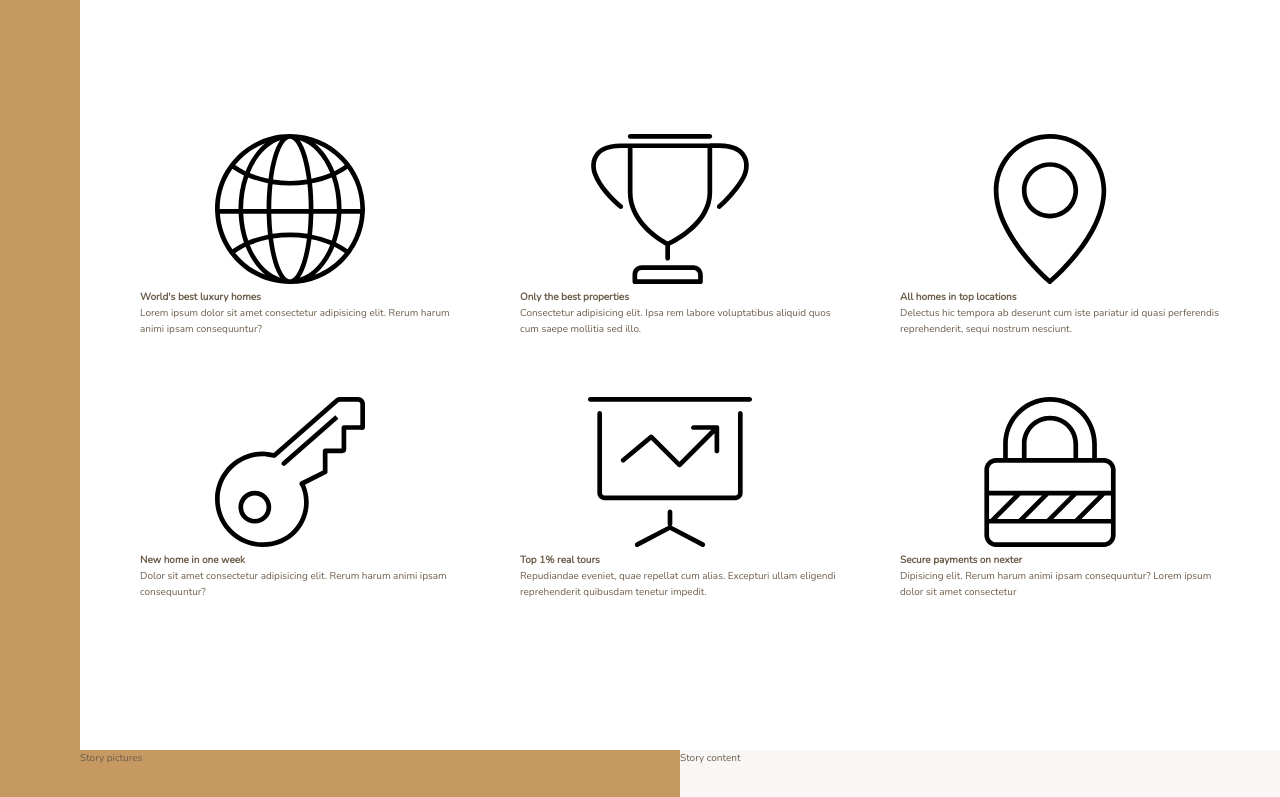
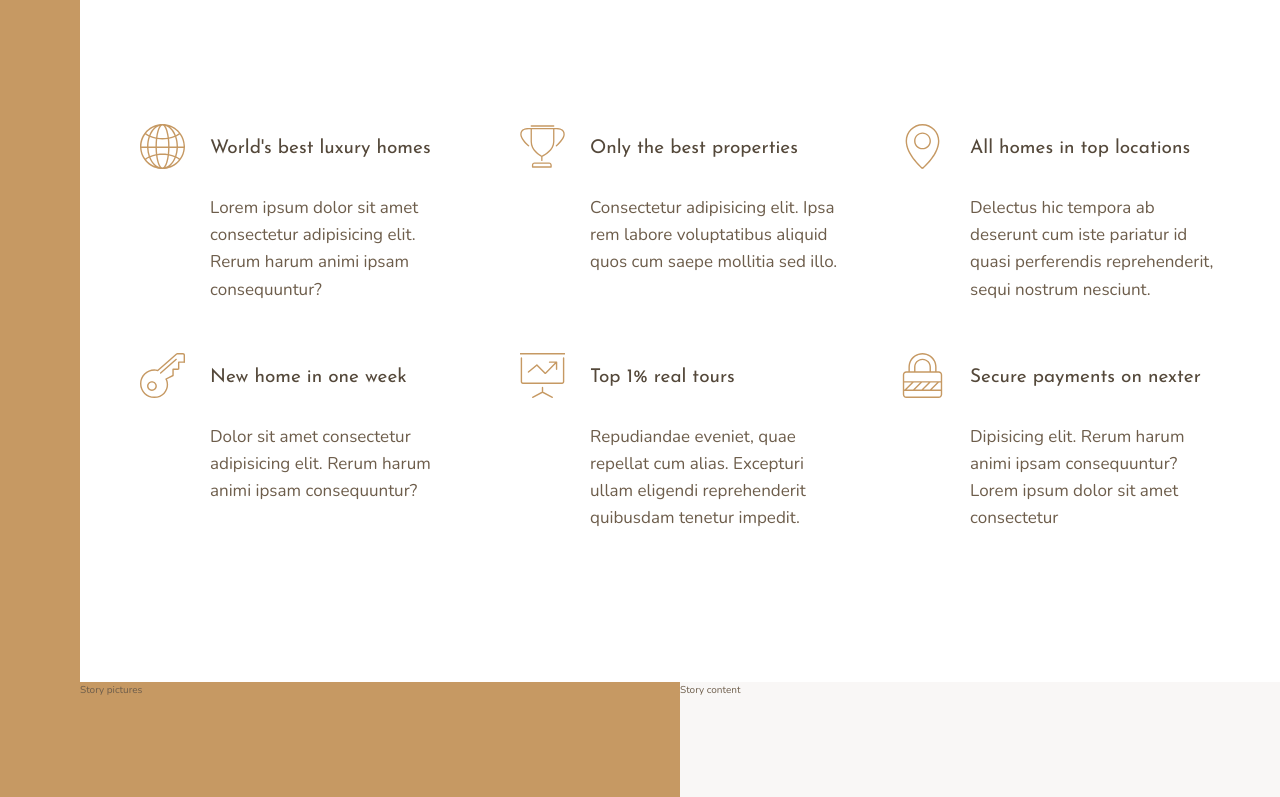
Before and after one commit to fatihay/nexterProject, a website: page index.html in a window 1280 px wide. Shown: the part 656-1453 px from the top of the page. Drawn offline with nearby package versions, Linux system fonts and the light colour scheme.

Commit message:
features section part 2

```diff
--- a/index.html
+++ b/index.html
@@ -32,7 +32,7 @@
       <svg class="feature__icon">
         <use xlink:href="img/sprite.svg#icon-global"></use>
       </svg>
-      <h4 class="heading-4">World's best luxury homes</h4>
+      <h4 class="heading-4 heading-4--dark">World's best luxury homes</h4>
       <p class="feature__text">Lorem ipsum dolor sit amet consectetur adipisicing elit. Rerum harum animi ipsam
         consequuntur?</p>
     </div>
@@ -40,7 +40,7 @@
       <svg class="feature__icon">
         <use xlink:href="img/sprite.svg#icon-trophy"></use>
       </svg>
-      <h4 class="heading-4">Only the best properties</h4>
+      <h4 class="heading-4 heading-4--dark">Only the best properties</h4>
       <p class="feature__text">Consectetur adipisicing elit. Ipsa rem labore voluptatibus aliquid quos cum saepe
         mollitia sed illo.</p>
     </div>
@@ -48,7 +48,7 @@
       <svg class="feature__icon">
         <use xlink:href="img/sprite.svg#icon-map-pin"></use>
       </svg>
-      <h4 class="heading-4">All homes in top locations</h4>
+      <h4 class="heading-4 heading-4--dark">All homes in top locations</h4>
       <p class="feature__text">Delectus hic tempora ab deserunt cum iste pariatur id quasi perferendis reprehenderit,
         sequi nostrum nesciunt.</p>
     </div>
@@ -56,7 +56,7 @@
       <svg class="feature__icon">
         <use xlink:href="img/sprite.svg#icon-key"></use>
       </svg>
-      <h4 class="heading-4">New home in one week</h4>
+      <h4 class="heading-4 heading-4--dark">New home in one week</h4>
       <p class="feature__text">Dolor sit amet consectetur adipisicing elit. Rerum harum animi ipsam
         consequuntur?</p>
     </div>
@@ -64,7 +64,7 @@
       <svg class="feature__icon">
         <use xlink:href="img/sprite.svg#icon-presentation"></use>
       </svg>
-      <h4 class="heading-4">Top 1% real tours</h4>
+      <h4 class="heading-4 heading-4--dark">Top 1% real tours</h4>
       <p class="feature__text">Repudiandae eveniet, quae repellat cum alias. Excepturi ullam eligendi reprehenderit
         quibusdam tenetur impedit.</p>
     </div>
@@ -72,7 +72,7 @@
       <svg class="feature__icon">
         <use xlink:href="img/sprite.svg#icon-lock"></use>
       </svg>
-      <h4 class="heading-4">Secure payments on nexter</h4>
+      <h4 class="heading-4 heading-4--dark">Secure payments on nexter</h4>
       <p class="feature__text">Dipisicing elit. Rerum harum animi ipsam
         consequuntur? Lorem ipsum dolor sit amet consectetur</p>
     </div>
--- a/sass/_features.scss
+++ b/sass/_features.scss
@@ -4,8 +4,32 @@
   margin: 15rem 0;
 
   display: grid;
-  grid-template-columns: repeat(3, 1fr);
+  // grid-template-columns: repeat(3, 1fr);
+  grid-template-columns: repeat(auto-fit, minmax(25rem, 1fr));
+  // responsive olması için auto-fit kullandık
   // row tanımlamaya gerek yok
 
   gap: 6rem;
+  align-items: start;
+  // bu neden feature class içeriğinde çalışmadı, incele
 }
+
+.feature{
+  display: grid;
+  grid-template-columns: min-content 1fr;
+
+  row-gap: 1.5rem;
+  column-gap: 2.5rem;
+
+  &__icon{
+    fill: $color-primary;
+    width: 4.5rem;
+    height: 4.5rem;
+    transform: translateY(-1rem);
+  }
+
+  &__text{
+    font-size: 1.7rem;
+    grid-column: 2 / 3;
+  }
+}
--- a/sass/_typography.scss
+++ b/sass/_typography.scss
@@ -0,0 +1,22 @@
+%heading{
+    // bunun ismini hatırlayamadım
+    font-family: $font-display;
+    font-weight: 400;
+}
+
+.heading-1{
+    @extend %heading;
+}
+.heading-2{
+    @extend %heading;
+}
+.heading-3{
+    @extend %heading;
+}
+.heading-4{
+    @extend %heading;
+    font-size: 1.9rem;
+
+    &--light{color: $color-grey-light-1;}
+    &--dark{color: $color-grey-dark-1;}
+}
```
Also changed, not shown: css/style.css.
